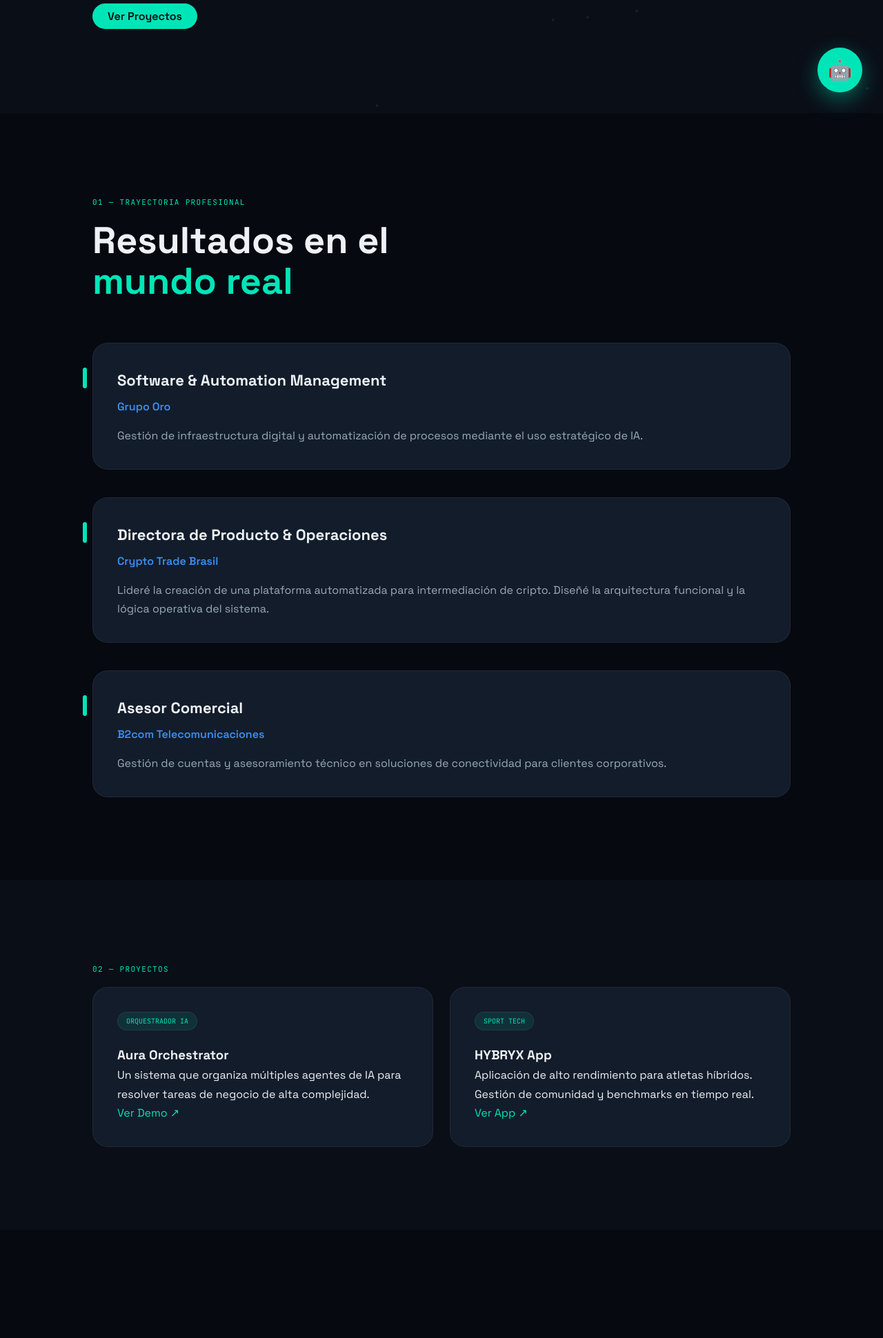
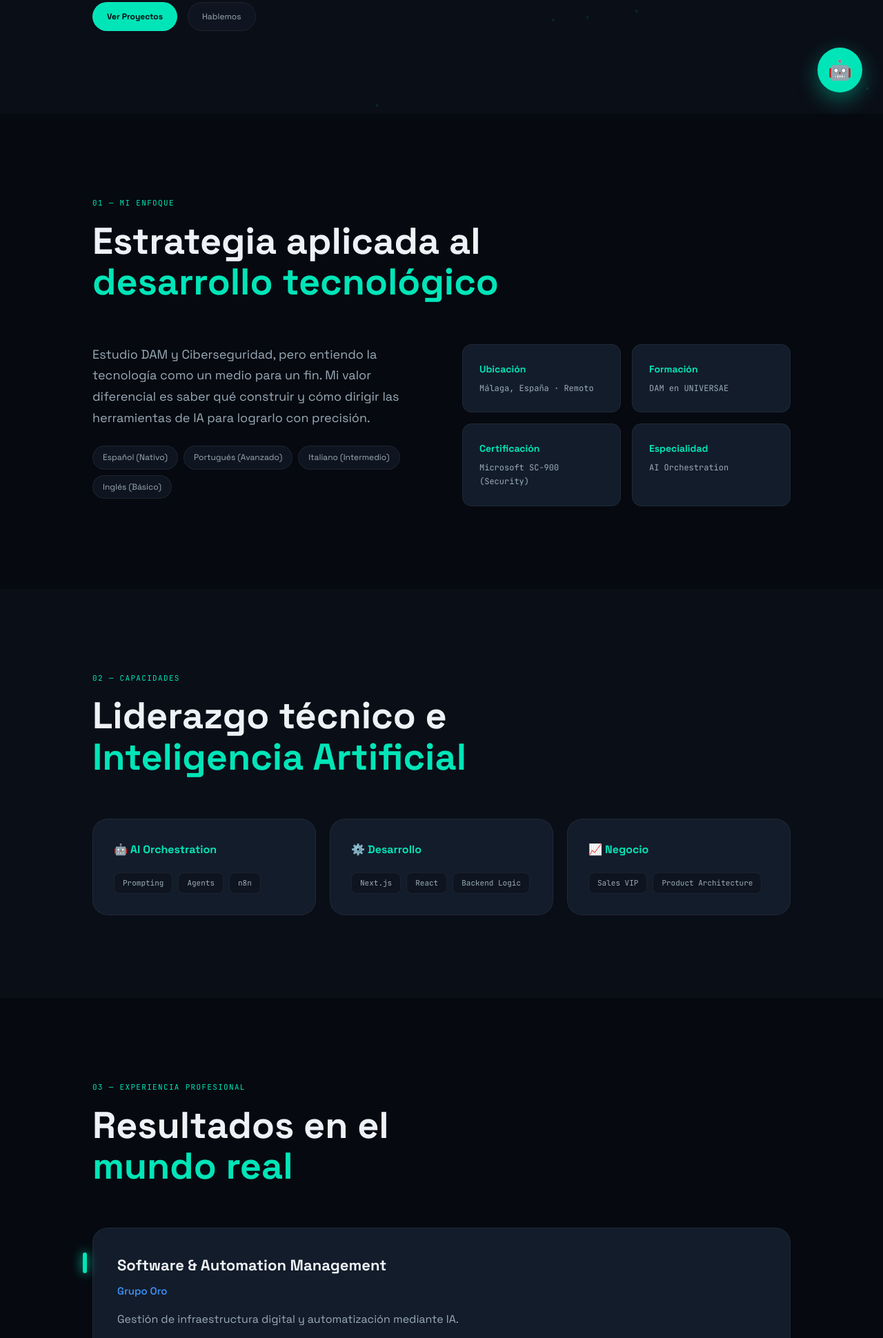
Before and after one commit to vickysape/portfolio-victoria, a website: page index.html in a window 1280 px wide. Shown: the part 636-2576 px from the top of the page at 69% size. Before the commit the page ends 2419 px from the top, so only its background shows below. Drawn offline with Linux system fonts and the light colour scheme.

Commit message:
Enhance layout and content in index.html
Added new styles and sections for skills, experience, projects, and contact information. Updated text and improved layout for better presentation.

```diff
--- a/index.html
+++ b/index.html
@@ -20,6 +20,7 @@
       --text-3: #5a6e7e;
       --accent: #00e5b8;
       --accent-2: #3d8ef0;
+      --accent-warn: #f5a623;
       --accent-glow: rgba(0,229,184,0.08);
       --font-display: 'Space Grotesk', system-ui, sans-serif;
       --font-mono: 'JetBrains Mono', 'Fira Code', monospace;
@@ -69,53 +70,85 @@
     .sec-title { font-size: clamp(32px, 5vw, 54px); font-weight: 700; margin-bottom: 60px; line-height: 1.1; }
     .sec-title em { font-style: normal; color: var(--accent); }
 
+    /* ── SOBRE MI & CARDS ── */
+    .about-grid { display: grid; grid-template-columns: 1fr 1fr; gap: 60px; align-items: start; }
+    .info-cards { display: grid; grid-template-columns: 1fr 1fr; gap: 16px; }
+    .icard { background: var(--surface); border: 1px solid var(--border); border-radius: var(--radius); padding: 24px; transition: all 0.3s; }
+    .icard:hover { border-color: var(--accent); transform: translateY(-3px); }
+    .icard h4 { font-size: 14px; margin-bottom: 5px; color: var(--accent); }
+    .icard p { font-size: 12px; color: var(--text-2); font-family: var(--font-mono); }
+    .lang-pills { display: flex; flex-wrap: wrap; gap: 8px; margin-top: 20px; }
+    .pill { background: var(--bg-3); border: 1px solid var(--border); padding: 6px 14px; border-radius: 100px; font-size: 12px; color: var(--text-2); }
+
+    /* ── SKILLS GRID ── */
+    .skills-grid { display: grid; grid-template-columns: repeat(auto-fit, minmax(240px, 1fr)); gap: 20px; }
+    .skill-cat { background: var(--surface); border: 1px solid var(--border); padding: 30px; border-radius: var(--radius-lg); }
+    .skill-cat h3 { font-size: 16px; margin-bottom: 20px; color: var(--accent); display: flex; align-items: center; gap: 10px; }
+    .tags { display: flex; flex-wrap: wrap; gap: 8px; }
+    .tag { background: var(--bg-3); border: 1px solid var(--border); padding: 5px 12px; border-radius: 8px; font-size: 11px; font-family: var(--font-mono); color: var(--text-2); }
+
     /* ── EXPERIENCE TIMELINE ── */
-    .timeline { display: flex; flex-direction: column; gap: 40px; }
+    .timeline { display: flex; flex-direction: column; gap: 40px; position: relative; }
+    .tl-item { display: flex; flex-direction: column; }
     .tl-content { background: var(--surface); border: 1px solid var(--border); padding: 35px; border-radius: var(--radius-lg); position: relative; }
-    .tl-content::before { content: ''; position: absolute; left: -15px; top: 35px; width: 6px; height: 30px; background: var(--accent); border-radius: 3px; }
+    .tl-content::before { content: ''; position: absolute; left: -15px; top: 35px; width: 6px; height: 30px; background: var(--accent); border-radius: 3px; box-shadow: 0 0 15px var(--accent); }
     .tl-content h3 { font-size: 22px; margin-bottom: 5px; }
-    .tl-co { color: var(--accent-2); font-weight: 600; display: block; margin-bottom: 15px; }
+    .tl-co { color: var(--accent-2); font-weight: 600; display: block; margin-bottom: 15px; font-size: 15px; }
 
     /* ── PROJECTS ── */
     .proj-grid { display: grid; grid-template-columns: repeat(auto-fit, minmax(320px, 1fr)); gap: 24px; }
     .pcard { background: var(--surface); border: 1px solid var(--border); border-radius: var(--radius-lg); padding: 35px; display: flex; flex-direction: column; transition: all 0.3s; height: 100%; }
     .pcard:hover { border-color: var(--accent); transform: translateY(-5px); }
-    .pbadge { font-family: var(--font-mono); font-size: 10px; padding: 4px 12px; border-radius: 100px; background: rgba(0,229,184,0.1); color: var(--accent); border: 1px solid var(--border); margin-bottom: 20px; width: fit-content; }
+    .pbadge { font-family: var(--font-mono); font-size: 10px; padding: 4px 12px; border-radius: 100px; background: rgba(0,229,184,0.1); color: var(--accent); border: 1px solid var(--border); width: fit-content; margin-bottom: 20px; }
+    .pcard h3 { font-size: 24px; margin-bottom: 15px; }
+    .pcard p { color: var(--text-2); margin-bottom: 25px; flex-grow: 1; font-size: 15px; }
+
+    /* ── CONTACT & FOOTER ── */
+    .contact-grid { display: grid; grid-template-columns: repeat(auto-fit, minmax(250px, 1fr)); gap: 16px; margin-top: 40px; }
+    .clink { background: var(--surface); border: 1px solid var(--border); padding: 25px; border-radius: var(--radius); display: flex; align-items: center; gap: 15px; transition: 0.3s; }
+    .clink:hover { border-color: var(--accent); background: var(--accent-glow); }
+    footer { padding: 40px; border-top: 1px solid var(--border); text-align: center; color: var(--text-3); font-family: var(--font-mono); font-size: 12px; }
 
     /* ── CHAT BOT ── */
     #chat-trigger { position: fixed; bottom: 30px; right: 30px; width: 65px; height: 65px; border-radius: 50%; background: var(--accent); color: var(--bg); display: flex; align-items: center; justify-content: center; font-size: 28px; cursor: pointer; z-index: 1000; box-shadow: 0 10px 30px rgba(0,229,184,0.4); }
     #chat-panel { position: fixed; bottom: 110px; right: 30px; width: 380px; height: 550px; background: var(--bg-2); border: 1px solid var(--border); border-radius: 24px; display: none; flex-direction: column; z-index: 1000; box-shadow: 0 20px 60px rgba(0,0,0,0.6); overflow: hidden; }
     #chat-panel.active { display: flex; }
+    .chat-header { padding: 25px; background: var(--surface); border-bottom: 1px solid var(--border); display: flex; align-items: center; gap: 12px; }
     .chat-messages { flex: 1; padding: 25px; overflow-y: auto; display: flex; flex-direction: column; gap: 15px; }
 
-    @media (max-width: 900px) { .hero-grid { grid-template-columns: 1fr; } .nav-links { display: none; } }
+    @media (max-width: 900px) { .hero-grid, .about-grid { grid-template-columns: 1fr; } .nav-links { display: none; } }
   </style>
 </head>
 <body>
 
+  <!-- NAVEGACIÓN -->
   <nav id="navbar">
     <div class="nav-logo">VICTORIA SAPELLI</div>
     <ul class="nav-links">
       <li><a href="#sobre-mi">Perfil</a></li>
       <li><a href="#experiencia">Trayectoria</a></li>
       <li><a href="#proyectos">Proyectos</a></li>
-      <li><a href="#contacto" class="nav-cta">Hablemos</a></li>
+      <li><a href="#contacto" class="nav-cta">Contacto</a></li>
     </ul>
   </nav>
 
+  <!-- HERO -->
   <section id="hero">
     <canvas id="heroCanvas"></canvas>
     <div class="container">
       <div class="hero-grid">
         <div class="hero-content">
-          <div class="hero-badge">AI Orchestration & Product Vision</div>
+          <div class="hero-badge">Architecting Digital Solutions with AI</div>
           <h1 class="hero-name">
             Soy Victoria Sapelli.<br/>No solo diseño código, <span class="grad">guío a la IA</span> para crearlo.
           </h1>
           <p class="hero-desc">
             Combino lógica técnica con visión de negocio para materializar productos digitales. Mi enfoque es la dirección estratégica de herramientas de IA para construir soluciones que escalan.
           </p>
-          <a href="#proyectos" class="nav-cta">Ver Proyectos</a>
+          <div style="display: flex; gap: 15px;">
+            <a href="#proyectos" class="pill" style="background: var(--accent); color: var(--bg); padding: 10px 20px; border-radius: 100px; font-weight: 700;">Ver Proyectos</a>
+            <a href="#contacto" class="pill" style="border: 1px solid var(--border); padding: 10px 20px; border-radius: 100px;">Hablemos</a>
+          </div>
         </div>
         <div style="display: flex; justify-content: center;">
           <div class="hero-photo-wrap">
@@ -127,62 +160,128 @@
     </div>
   </section>
 
+  <!-- SOBRE MI -->
+  <section id="sobre-mi">
+    <div class="container">
+      <span class="sec-tag">01 — Mi Enfoque</span>
+      <h2 class="sec-title">Estrategia aplicada al<br/><em>desarrollo tecnológico</em></h2>
+      <div class="about-grid">
+        <div class="about-text">
+          <p style="font-size: 18px; color: var(--text-2); margin-bottom: 25px;">
+            Estudio DAM y Ciberseguridad, pero entiendo la tecnología como un medio para un fin. Mi valor diferencial es saber qué construir y cómo dirigir las herramientas de IA para lograrlo con precisión.
+          </p>
+          <div class="lang-pills">
+            <span class="pill">Español (Nativo)</span>
+            <span class="pill">Portugués (Avanzado)</span>
+            <span class="pill">Italiano (Intermedio)</span>
+            <span class="pill">Inglés (Básico)</span>
+          </div>
+        </div>
+        <div class="info-cards">
+          <div class="icard"><h4>Ubicación</h4><p>Málaga, España · Remoto</p></div>
+          <div class="icard"><h4>Formación</h4><p>DAM en UNIVERSAE</p></div>
+          <div class="icard"><h4>Certificación</h4><p>Microsoft SC-900 (Security)</p></div>
+          <div class="icard"><h4>Especialidad</h4><p>AI Orchestration</p></div>
+        </div>
+      </div>
+    </div>
+  </section>
+
+  <!-- SKILLS -->
+  <section id="habilidades">
+    <div class="container">
+      <span class="sec-tag">02 — Capacidades</span>
+      <h2 class="sec-title">Liderazgo técnico e<br/><em>Inteligencia Artificial</em></h2>
+      <div class="skills-grid">
+        <div class="skill-cat">
+          <h3>🤖 AI Orchestration</h3>
+          <div class="tags"><span class="tag">Prompting</span><span class="tag">Agents</span><span class="tag">n8n</span></div>
+        </div>
+        <div class="skill-cat">
+          <h3>⚙️ Desarrollo</h3>
+          <div class="tags"><span class="tag">Next.js</span><span class="tag">React</span><span class="tag">Backend Logic</span></div>
+        </div>
+        <div class="skill-cat">
+          <h3>📈 Negocio</h3>
+          <div class="tags"><span class="tag">Sales VIP</span><span class="tag">Product Architecture</span></div>
+        </div>
+      </div>
+    </div>
+  </section>
+
+  <!-- EXPERIENCIA -->
   <section id="experiencia">
     <div class="container">
-      <span class="sec-tag">01 — Trayectoria Profesional</span>
+      <span class="sec-tag">03 — Experiencia Profesional</span>
       <h2 class="sec-title">Resultados en el<br/><em>mundo real</em></h2>
       <div class="timeline">
         <div class="tl-item">
           <div class="tl-content">
             <h3>Software & Automation Management</h3>
             <span class="tl-co">Grupo Oro</span>
-            <p style="color: var(--text-2);">Gestión de infraestructura digital y automatización de procesos mediante el uso estratégico de IA.</p>
+            <p style="color: var(--text-2);">Gestión de infraestructura digital y automatización mediante IA.</p>
           </div>
         </div>
         <div class="tl-item">
           <div class="tl-content">
             <h3>Directora de Producto & Operaciones</h3>
             <span class="tl-co">Crypto Trade Brasil</span>
-            <p style="color: var(--text-2);">Lideré la creación de una plataforma automatizada para intermediación de cripto. Diseñé la arquitectura funcional y la lógica operativa del sistema.</p>
+            <p style="color: var(--text-2);">Lideré la creación de una plataforma automatizada para intermediación cripto.</p>
           </div>
         </div>
         <div class="tl-item">
           <div class="tl-content">
             <h3>Asesor Comercial</h3>
             <span class="tl-co">B2com Telecomunicaciones</span>
-            <p style="color: var(--text-2);">Gestión de cuentas y asesoramiento técnico en soluciones de conectividad para clientes corporativos.</p>
+            <p style="color: var(--text-2);">Gestión estratégica de cuentas corporativas.</p>
           </div>
         </div>
       </div>
     </div>
   </section>
 
+  <!-- PROYECTOS -->
   <section id="proyectos">
     <div class="container">
-      <span class="sec-tag">02 — Proyectos</span>
+      <span class="sec-tag">04 — Proyectos Destacados</span>
       <div class="proj-grid">
         <div class="pcard">
           <div class="pbadge">ORQUESTRADOR IA</div>
           <h3>Aura Orchestrator</h3>
-          <p>Un sistema que organiza múltiples agentes de IA para resolver tareas de negocio de alta complejidad.</p>
-          <a href="https://aura-orchestrator.vercel.app/" target="_blank" style="color: var(--accent);">Ver Demo ↗</a>
+          <p>Motor de razonamiento para tareas complejas con IA.</p>
+          <a href="https://aura-orchestrator.vercel.app/" target="_blank" style="color: var(--accent);">Demo ↗</a>
         </div>
         <div class="pcard">
           <div class="pbadge">SPORT TECH</div>
           <h3>HYBRYX App</h3>
-          <p>Aplicación de alto rendimiento para atletas híbridos. Gestión de comunidad y benchmarks en tiempo real.</p>
-          <a href="https://antigravity-app-vert.vercel.app" target="_blank" style="color: var(--accent);">Ver App ↗</a>
+          <p>App premium para atletas de Hyrox.</p>
+          <a href="https://antigravity-app-vert.vercel.app" target="_blank" style="color: var(--accent);">Abrir ↗</a>
         </div>
       </div>
     </div>
   </section>
+
+  <!-- CONTACTO -->
+  <section id="contacto">
+    <div class="container">
+      <span class="sec-tag">05 — Conexión</span>
+      <div class="contact-grid">
+        <a href="mailto:vickysape@hotmail.com" class="clink"><span>✉️</span><div><h4>Email</h4><p>vickysape@hotmail.com</p></div></a>
+        <a href="https://linkedin.com/in/sapelli-maria-victoria" target="_blank" class="clink"><span>💼</span><div><h4>LinkedIn</h4><p>Conecta conmigo</p></div></a>
+      </div>
+    </div>
+  </section>
+
+  <footer>
+    <div class="container">© 2025 · Maria Victoria Sapelli</div>
+  </footer>
 
   <div id="chat-trigger">🤖</div>
   <div id="chat-panel">
     <div class="chat-header"><h4>Asistente IA</h4></div>
     <div class="chat-messages" id="chat-msgs"></div>
     <div style="padding: 20px; border-top: 1px solid var(--border); display: flex; gap: 10px;">
-      <input type="text" id="chat-input" placeholder="Escribe..." style="flex:1; background:transparent; border:none; color:white; outline:none;">
+      <input type="text" id="chat-input" placeholder="Pregúntame..." style="flex:1; background:transparent; border:none; color:white; outline:none;">
       <button id="chat-send" style="background:var(--accent); border:none; padding:10px 15px; border-radius:10px; cursor:pointer;">➤</button>
     </div>
   </div>
@@ -206,7 +305,7 @@
     }
     draw();
 
-    // Chat Logic
+    // Chat Logic Real
     const trigger = document.getElementById('chat-trigger');
     const panel = document.getElementById('chat-panel');
     const msgs = document.getElementById('chat-msgs');
```
